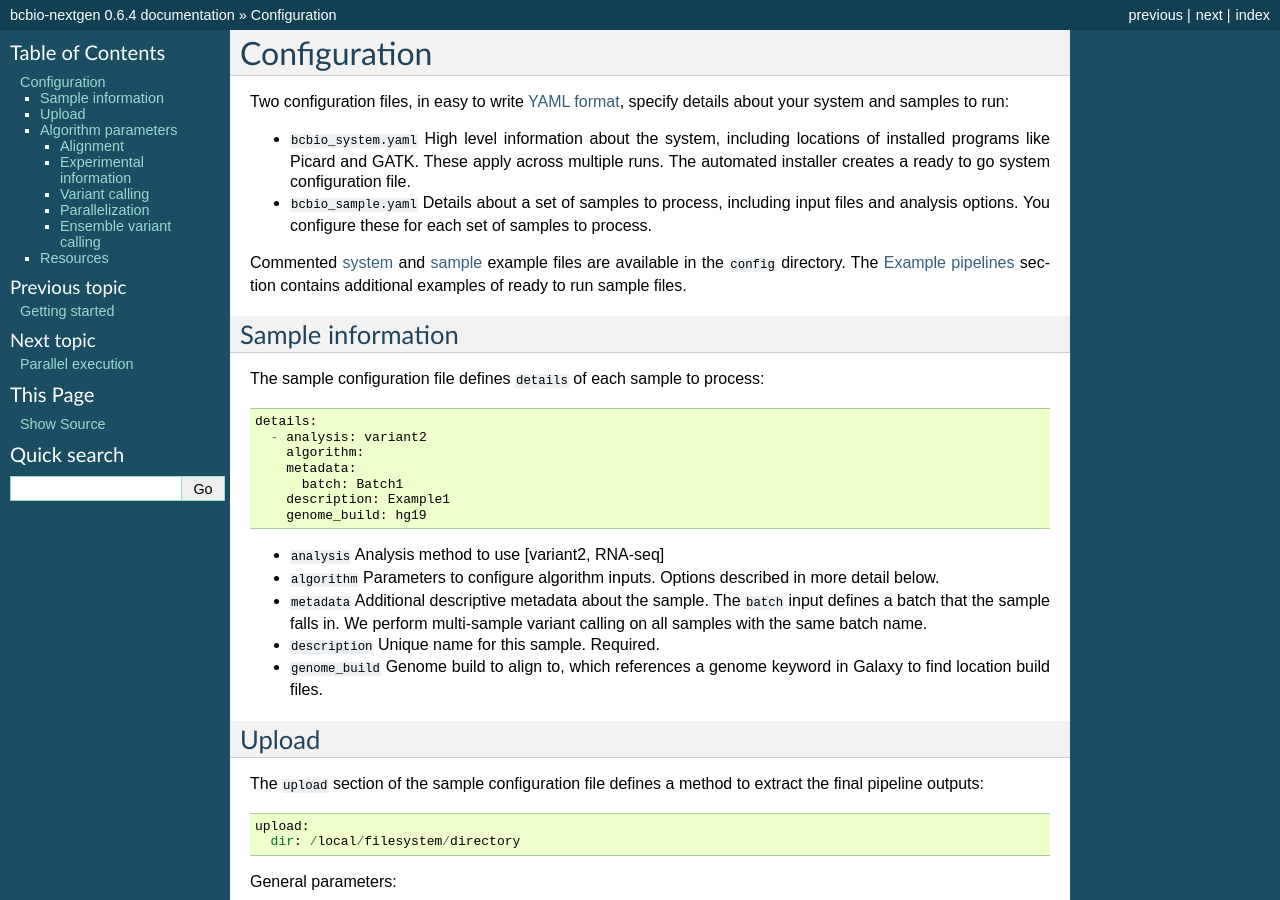
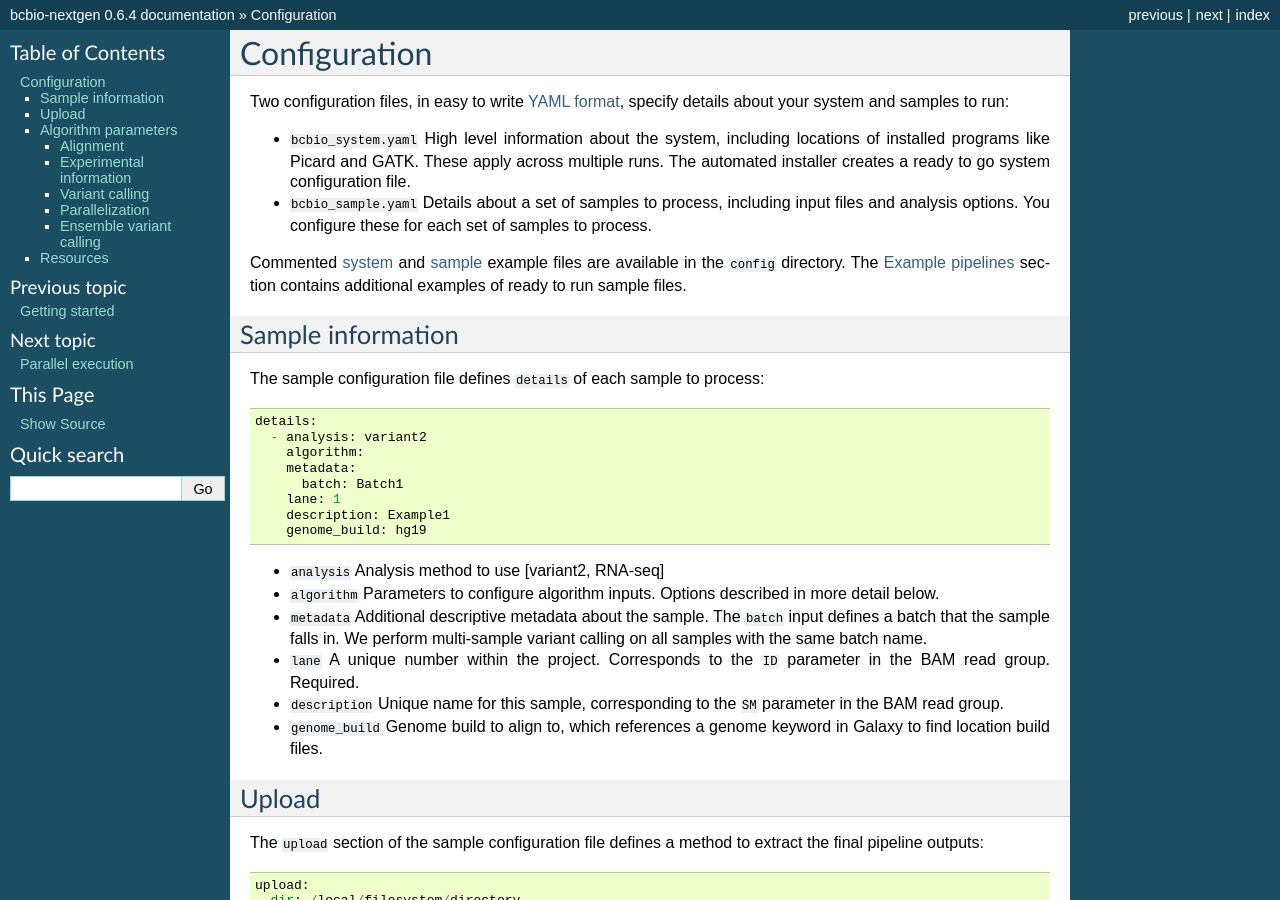
Before and after one commit to bcbio/bcbio-nextgen, a Sphinx documentation site: the page built from docs/contents/configuration.rst, in a window 1280 px wide and 900 px high. Built offline with Sphinx 7.4.7, drawn with Linux system fonts in a browser that asks for light colours.

Commit message:
Provide documentation on lane and description and their relationship to the BAM read group. Thanks to @tanglingfung

```diff
--- a/docs/contents/configuration.rst
+++ b/docs/contents/configuration.rst
@@ -27,6 +27,7 @@ The sample configuration file defines ``details`` of each sample to process::
         algorithm:
         metadata:
           batch: Batch1
+        lane: 1
         description: Example1
         genome_build: hg19
 
@@ -35,8 +36,12 @@ The sample configuration file defines ``details`` of each sample to process::
   described in more detail below.
 - ``metadata`` Additional descriptive metadata about the sample. The
   ``batch`` input defines a batch that the sample falls in. We perform
-  multi-sample variant calling on all samples with the same batch name.
-- ``description`` Unique name for this sample. Required.
+  multi-sample variant calling on all samples with the same batch
+  name.
+- ``lane`` A unique number within the project. Corresponds to the
+  ``ID`` parameter in the BAM read group. Required.
+- ``description`` Unique name for this sample, corresponding to the
+  ``SM`` parameter in the BAM read group.
 - ``genome_build`` Genome build to align to, which references a genome
   keyword in Galaxy to find location build files.
 
```
